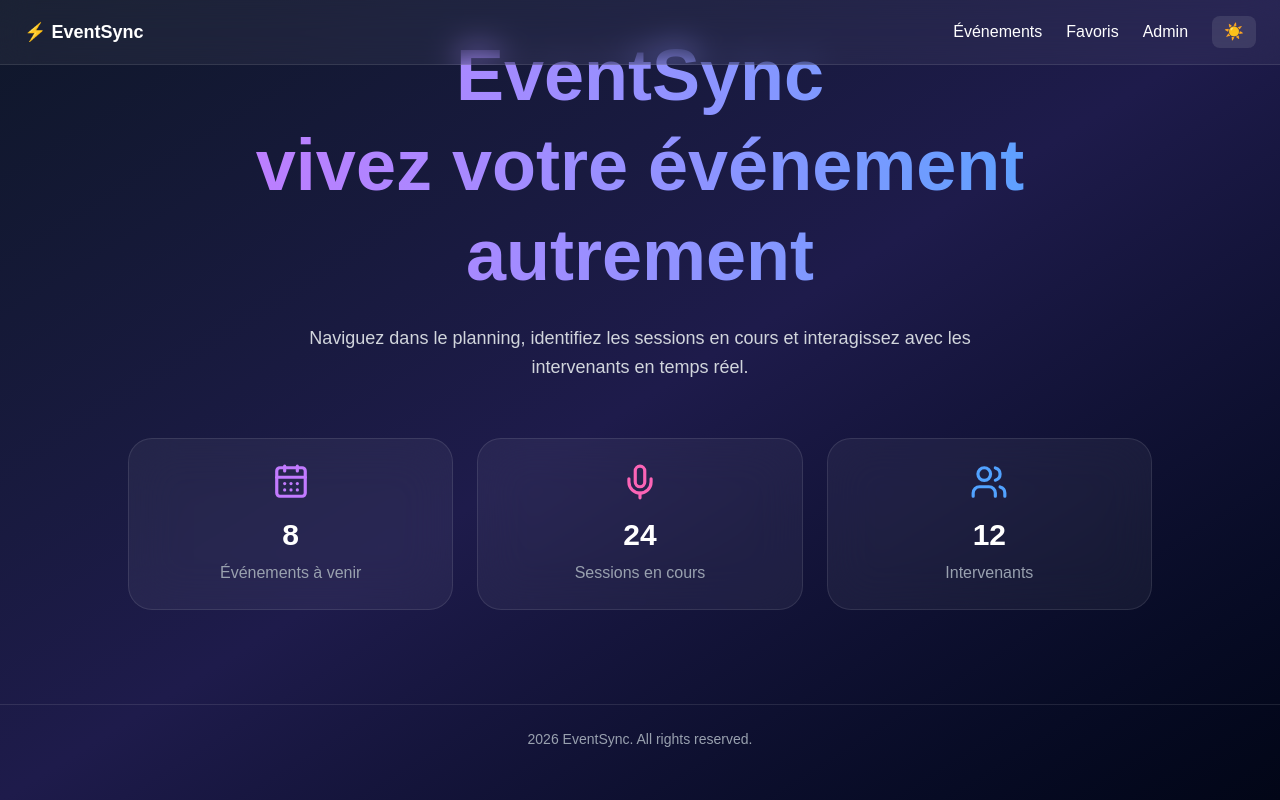
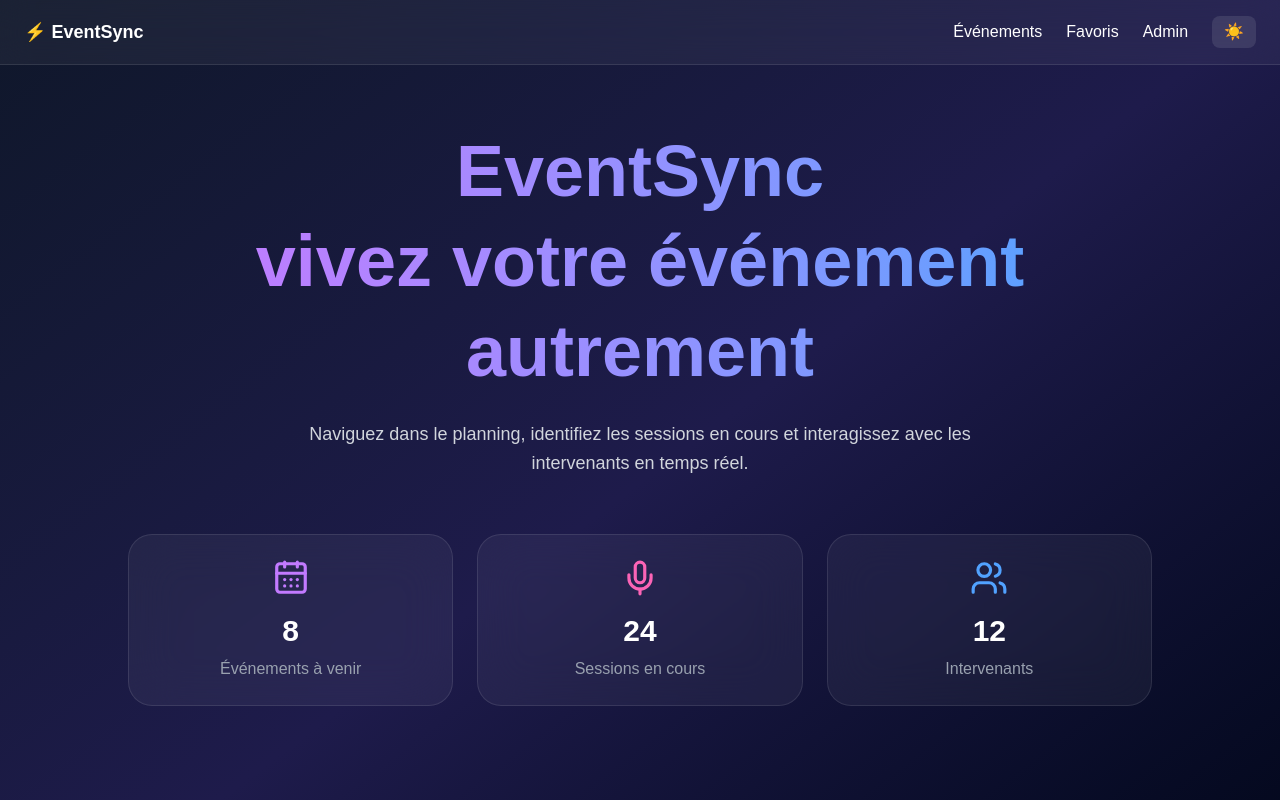
Before and after one commit to Nakami-Devs/event-sync-nextJS, a Next.js app: page / in a window 1280 px wide. Shown: the top 800 px of the page. Built offline with nearby package versions, Linux system fonts and the light colour scheme.

Commit message:
Adjust homepage layout for fixed navbar

```diff
--- a/src/app/page.tsx
+++ b/src/app/page.tsx
@@ -4,7 +4,7 @@ import HeroSection from "@/components/sections/HeroSection";
 
 export default function Home() {
   return (
-    <main className="min-h-screen bg-gradient-to-br from-[#0f172a] via-[#1e1b4b] to-[#020617] text-white">
+    <main className="p-24 min-h-screen bg-gradient-to-br from-[#0f172a] via-[#1e1b4b] to-[#020617] text-white">
       <Navbar />
       <HeroSection />
       <Footer />
```
